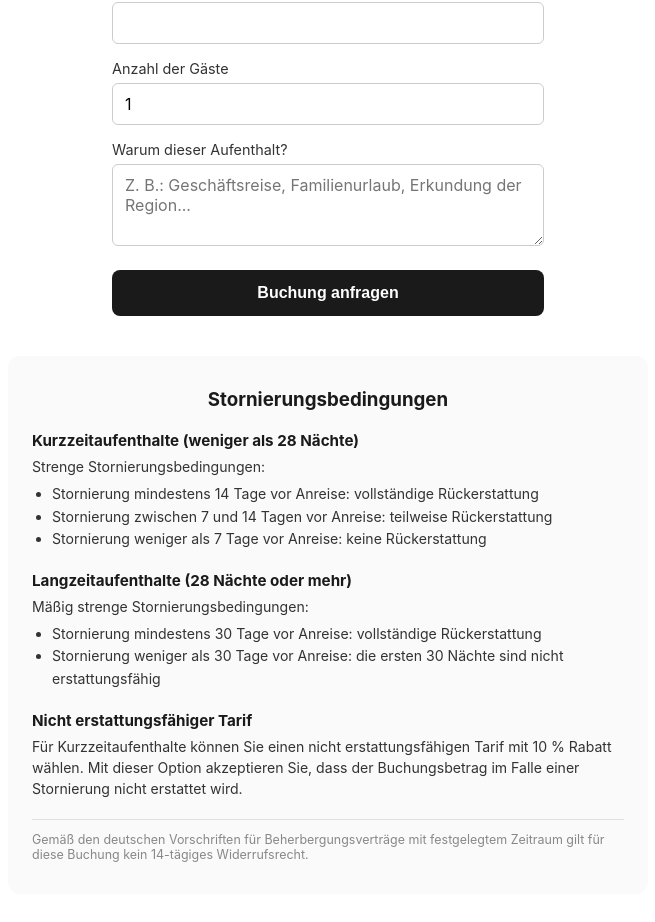
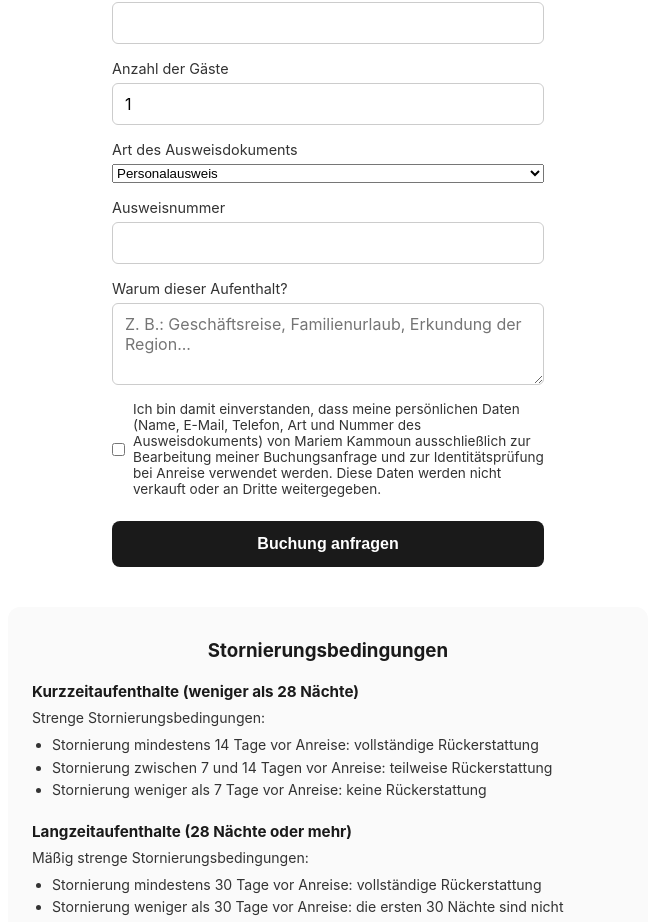
Before and after one commit to Redhwane-Kam/zentrale-maisonette-griesheim, a React (Create React App) app: page / in a window 1280 px wide. Shown: the part 8531-9453 px from the top of the page, without its empty margins (312-967 px from the left). Built offline with nearby package versions, Linux system fonts and the light colour scheme; no server answers; the database is empty.

Commit message:
Add files via upload

```diff
--- a/src/components/BookingForm.js
+++ b/src/components/BookingForm.js
@@ -20,6 +20,9 @@ export default function BookingForm() {
   const [guests, setGuests] = useState(1);
   const [motivation, setMotivation] = useState("");
   const [tarifNonRemboursable, setTarifNonRemboursable] = useState(false);
+  const [idType, setIdType] = useState("carte");
+  const [idNumber, setIdNumber] = useState("");
+  const [consent, setConsent] = useState(false);
 
   const [state, setState] = useState("idle"); // idle | loading | unavailable | success | error
 
@@ -51,7 +54,7 @@ export default function BookingForm() {
       }
 
       // Crée la réservation en statut "en_attente"
-      const { data: newReservation, error: insertError } = await supabase
+      const { error: insertError } = await supabase
         .from("reservations")
         .insert({
           date_arrivee: checkin,
@@ -64,33 +67,17 @@ export default function BookingForm() {
           source: "site",
           prix_total: montantTotal,
           message_voyageur: motivation,
-          tarif_non_remboursable: tarifNonRemboursable && !longSejour
+          tarif_non_remboursable: tarifNonRemboursable && !longSejour,
+          type_piece_identite: idType,
+          numero_piece_identite: idNumber,
+          consentement_rgpd: consent
         })
         .select()
         .single();
 
       if (insertError) throw insertError;
 
-      // Redirige vers le paiement Stripe
-      const checkoutResponse = await fetch("/api/create-checkout-session", {
-        method: "POST",
-        headers: { "Content-Type": "application/json" },
-        body: JSON.stringify({
-          reservationId: newReservation.id,
-          montantEuros: montantTotal,
-          emailVoyageur: email,
-          nomLogement: "Zentrale Maisonette Griesheim"
-        })
-      });
-
-      const checkoutData = await checkoutResponse.json();
-
-      if (checkoutData.url) {
-        window.location.href = checkoutData.url;
-        return;
-      }
-
-      throw new Error("Impossible de créer le paiement");
+      setState("success");
     } catch (err) {
       console.error(err);
       setState("error");
@@ -165,6 +152,24 @@ export default function BookingForm() {
       </label>
 
       <label>
+        {t.booking.idTypeLabel}
+        <select value={idType} onChange={(e) => setIdType(e.target.value)} required>
+          <option value="carte">{t.booking.idTypeCard}</option>
+          <option value="passeport">{t.booking.idTypePassport}</option>
+        </select>
+      </label>
+
+      <label>
+        {t.booking.idNumberLabel}
+        <input
+          type="text"
+          value={idNumber}
+          onChange={(e) => setIdNumber(e.target.value)}
+          required
+        />
+      </label>
+
+      <label>
         {t.motivation.label}
         <textarea
           value={motivation}
@@ -196,6 +201,16 @@ export default function BookingForm() {
         </div>
       )}
 
+      <label className="booking-checkbox">
+        <input
+          type="checkbox"
+          checked={consent}
+          onChange={(e) => setConsent(e.target.checked)}
+          required
+        />
+        {t.booking.consentLabel}
+      </label>
+
       {state === "unavailable" && (
         <div className="booking-message booking-error">{t.booking.unavailable}</div>
       )}
```
